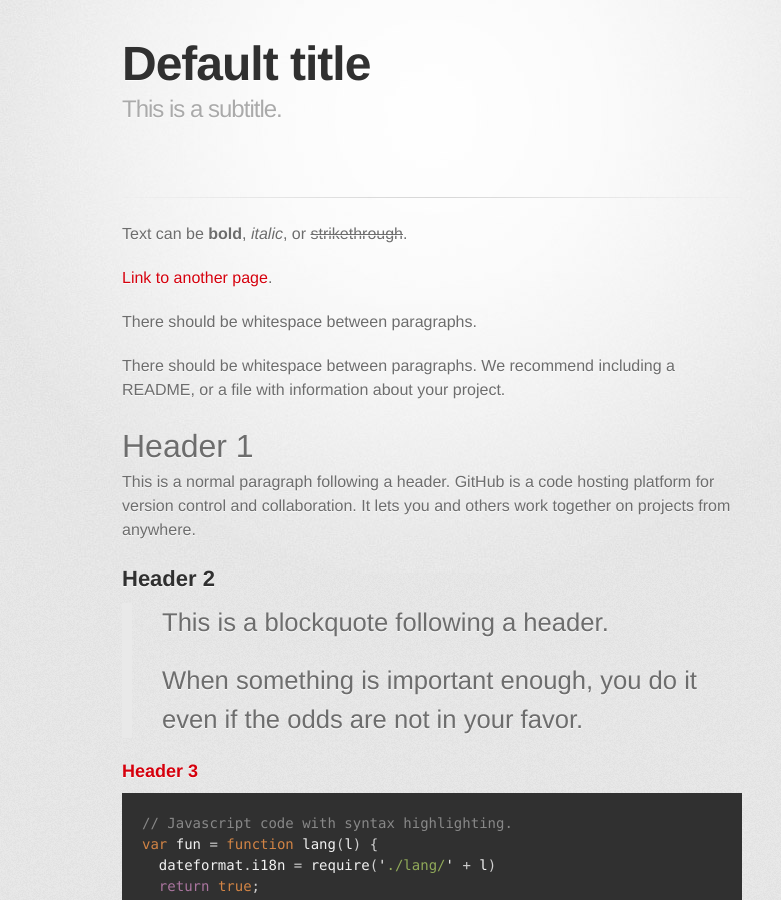
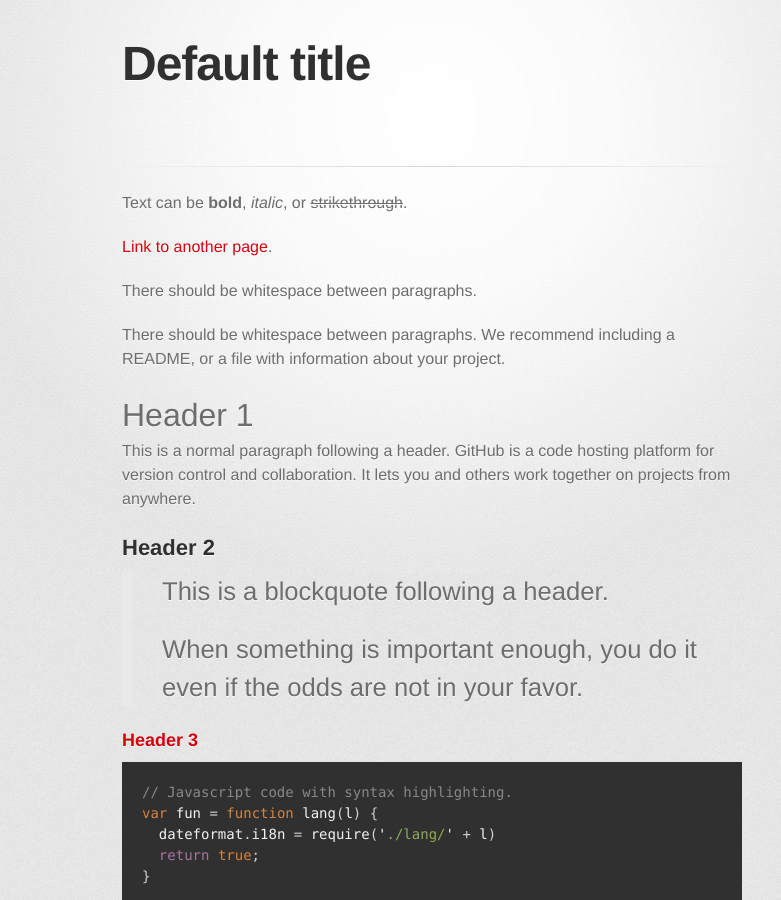
Before and after one commit to evlim/git-demo-session.github.io, a Jekyll site: the page built from index.md, in a window 1280 px wide and 900 px high. Shown: the whole window, without its empty margins (208-989 px from the left). Built offline with Jekyll 4.4.1, drawn with Linux system fonts in a browser that asks for light colours; some web fonts are replaced; the repository's description, which GitHub fills in, is left out.

Commit message:
Update _config.yml

```diff
--- a/_config.yml
+++ b/_config.yml
@@ -1,5 +1,4 @@
 title: Default title
-description: This is a subtitle.
 show_downloads: false
 google_analytics:
 theme: jekyll-theme-tactile
```
